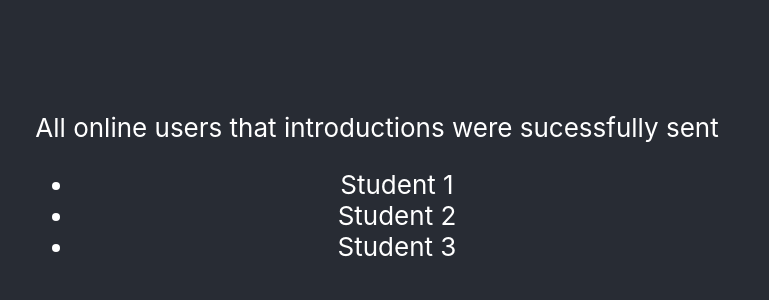
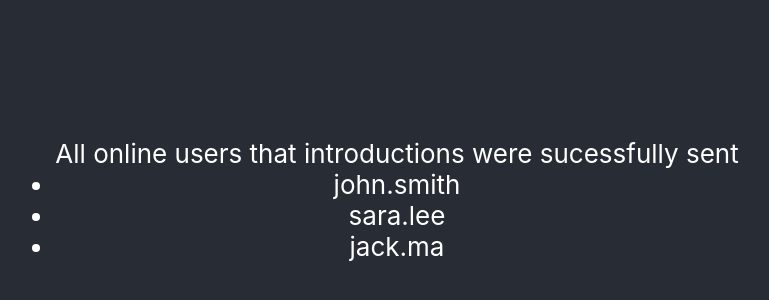
Before and after one commit to juliopiubello/candidate-testing, a React (Create React App) app: page / in a window 1280 px wide. Shown: the part 200-500 px from the top of the page, without its empty margins (263-1032 px from the left). Built offline with nearby package versions, Linux system fonts and the light colour scheme.

Commit message:
D. one git status!

```diff
--- a/src/App.js
+++ b/src/App.js
@@ -2,6 +2,8 @@ import React, { useState, useEffect } from 'react';
 import './App.css';
 
 const App = () => {
+
+  const [renderUser, setRenderUser] = useState([]);
 
   const fetchUserIds = async () => {
     return ["john.smith", "sara.lee", "jack.ma"];
@@ -18,6 +20,28 @@ const App = () => {
     return Math.random() > 0.1 ? true : false;
   };
 
+  const exercicio = async () => {
+    const usersArray = [];
+    const users = await fetchUserIds()
+    console.log(users);
+    for (let i = 0; i < users.length ; i ++){
+      const user = await checkStatus(users[i]);
+      console.log(user);
+      if (user.status === 'online') {
+        const sendEmailUser = await sendEmail(users[i])
+        console.log(sendEmailUser);
+        usersArray.push(user)
+    }
+    console.log(usersArray);
+  }
+  setRenderUser(usersArray);
+}
+
+  useEffect(() => {
+    exercicio();
+    }, []);
+
+
   /*
     Question 1:
     Find all online users and send them emails. Render the users for which the emails were successfully sent
@@ -33,11 +57,11 @@ const App = () => {
     <div className="App">
       <div className="App-header">
         <div>
+          <ul>
           All online users that introductions were sucessfully sent
-          <ul>
-            <li>Student 1</li>
-            <li>Student 2</li>
-            <li>Student 3</li>
+          {renderUser.map((user, index) =>
+              <li key={index}>{user.id}</li>
+            )}
           </ul>
         </div>
       </div>
```
